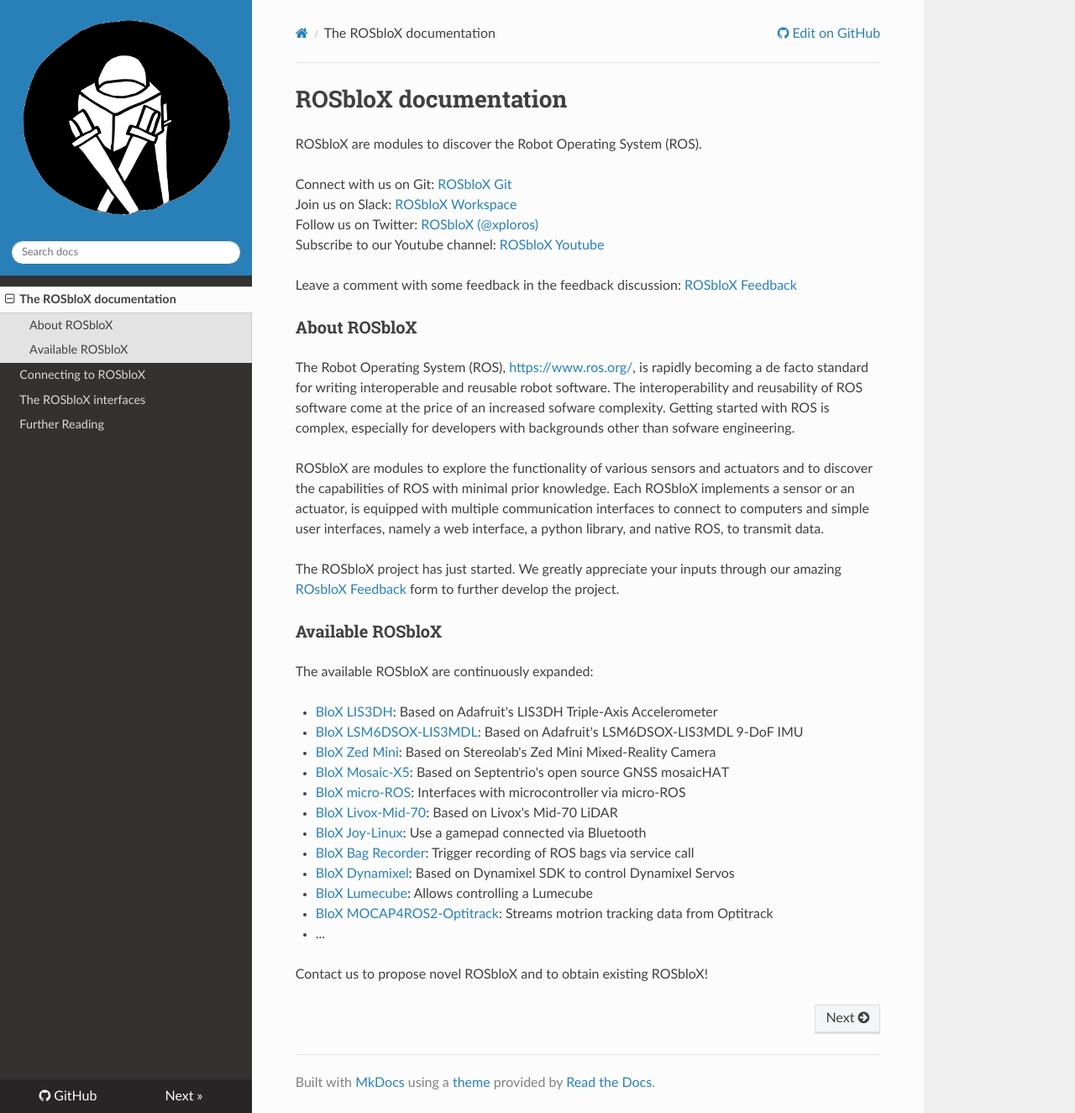
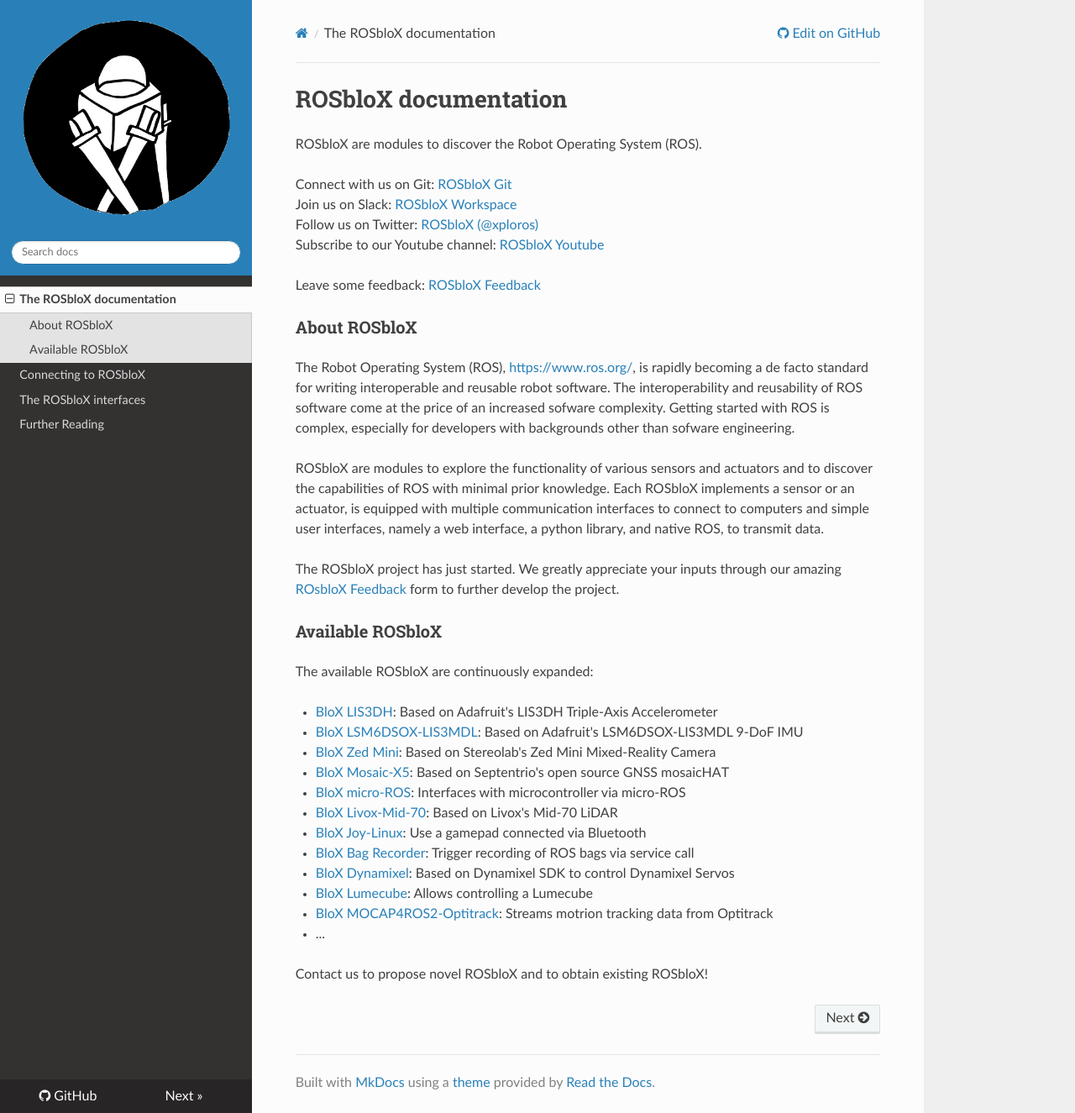
Before and after one commit to rosblox/rosblox.github.io, an MkDocs documentation site: the page built from docs/index.md, in a window 1280 px wide and 1325 px high. Shown: the whole window at 84% size. Built offline with MkDocs 1.6.1, drawn with Linux system fonts in a browser that asks for light colours; nearby versions of some CDN libraries.

Commit message:
Update index.md

```diff
--- a/docs/index.md
+++ b/docs/index.md
@@ -8,7 +8,7 @@
 Subscribe to our Youtube channel: [ROSbloX Youtube](https://www.youtube.com/channel/UC8t8kygP_QODOw7MCxGZJVg)
 
 
-Leave a comment with some feedback in the feedback discussion: [ROSbloX Feedback](https://github.com/orgs/rosblox/discussions/2)
+Leave some feedback: [ROSbloX Feedback](https://github.com/orgs/rosblox/discussions/2)
 
 ### About ROSbloX
 
```
